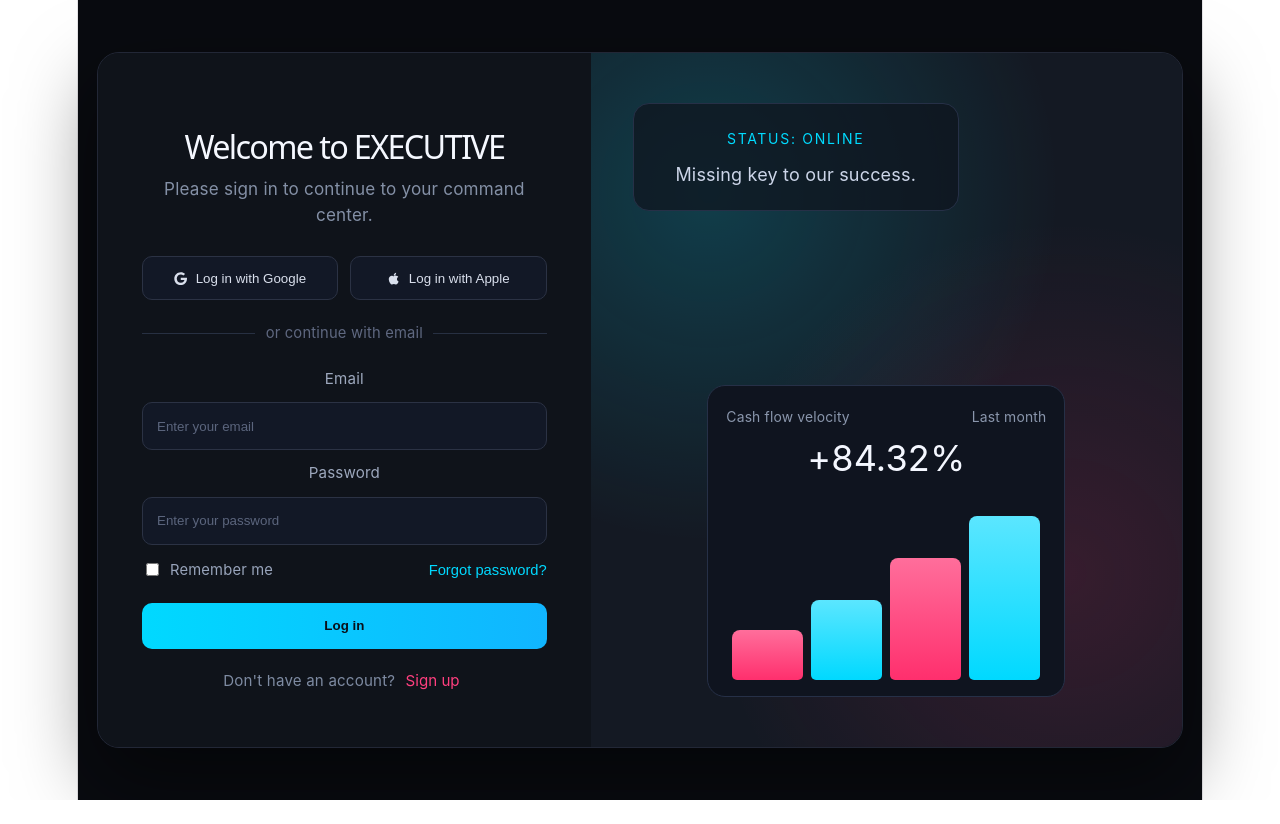
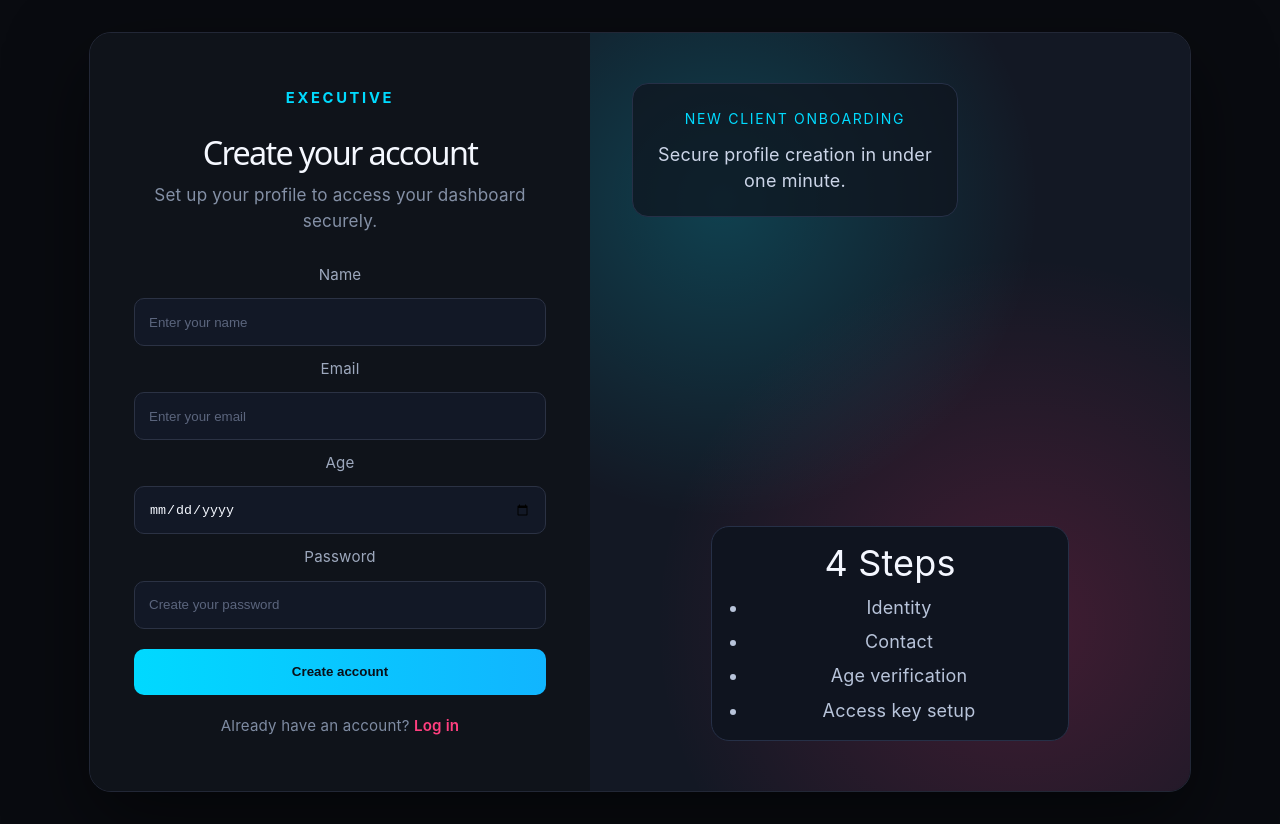
Before and after one commit to timothydarrell14-glitch/Full-Stack_Project, a React (Vite) app in the folder client/: page /authentication/signup in a window 1280 px wide. Before the commit the page ends 800 px from the top, so only its background shows below. Built offline with nearby package versions, Linux system fonts and the light colour scheme.

Commit message:
feat: implement SignUpPage component and update routing in App

```diff
--- a/client/src/App.jsx
+++ b/client/src/App.jsx
@@ -1,13 +1,16 @@
 import LogInPage from './pages/Authentication/LogInPage'
+import SignUpPage from './pages/Authentication/SignUpPage'
 import './App.css'
+import { Routes, Route, Navigate } from 'react-router-dom'
 
 function App() {
+  return (
+    <Routes>
+      <Route path="/" element={<Navigate to="/authentication/login" replace />} />
+      <Route path="/authentication/login" element={<LogInPage />} />
+      <Route path="/authentication/signup" element={<SignUpPage />} />
+    </Routes>
 
-  return (
-    <>
-      <LogInPage />
-    </>
   )
 }
-
 export default App
--- a/client/src/pages/Authentication/LogInPage.jsx
+++ b/client/src/pages/Authentication/LogInPage.jsx
@@ -1,5 +1,6 @@
 import { FaApple, FaGoogle } from 'react-icons/fa'
-import '../../styles/LogInPage.css'
+import { Link } from 'react-router-dom'
+import '../../styles/LoginPage.css'
 
 const metricBars = [26, 42, 64, 86]
 
@@ -12,6 +13,7 @@ function LoginPage() {
     <main className="login-page">
       <section className="login-panel">
         <div className="login-form-side">
+
           <h1>Welcome to EXECUTIVE</h1>
           <p className="login-subtitle">Please sign in to continue to your command center.</p>
 
@@ -51,7 +53,7 @@ function LoginPage() {
           </form>
 
           <p className="signup-copy">
-            Don&apos;t have an account? <button type="button">Sign up</button>
+            Don&apos;t have an account? <Link to="/authentication/signup">Sign up</Link>
           </p>
         </div>
 
--- /dev/null
+++ b/client/src/pages/Authentication/SignUpPage.jsx
@@ -0,0 +1,67 @@
+import { Link } from 'react-router-dom'
+import '../../styles/LoginPage.css'
+import '../../styles/SignUpPage.css'
+
+function SignUpPage() {
+  const handleSubmit = (event) => {
+    event.preventDefault()
+  }
+
+  return (
+    <main className="login-page">
+      <section className="login-panel">
+        <div className="login-form-side">
+          <p className="login-brand">EXECUTIVE</p>
+          <h1>Create your account</h1>
+          <p className="login-subtitle">Set up your profile to access your dashboard securely.</p>
+
+          <form className="login-form signup-form" onSubmit={handleSubmit}>
+            <label htmlFor="signup-name">Name</label>
+            <input id="signup-name" type="text" placeholder="Enter your name" required />
+
+            <label htmlFor="signup-email">Email</label>
+            <input id="signup-email" type="email" placeholder="Enter your email" required />
+
+            <label htmlFor="signup-age">Age</label>
+            <input id="signup-age" type="date" required />
+
+            <label htmlFor="signup-password">Password</label>
+            <input
+              id="signup-password"
+              type="password"
+              placeholder="Create your password"
+              required
+            />
+
+            <button type="submit" className="submit-button">
+              Create account
+            </button>
+          </form>
+
+          <p className="signup-copy">
+            Already have an account? <Link to="/authentication/login">Log in</Link>
+          </p>
+        </div>
+
+        <aside className="login-visual-side signup-visual-side" aria-hidden="true">
+          <div className="visual-note">
+            <p className="note-title">new client onboarding</p>
+            <p className="note-copy">Secure profile creation in under one minute.</p>
+          </div>
+
+          <div className="visual-card signup-info-card">
+            <p className="card-metric">4 Steps</p>
+            <ul>
+              <li>Identity</li>
+              <li>Contact</li>
+              <li>Age verification</li>
+              <li>Access key setup</li>
+            </ul>
+          </div>
+        </aside>
+      </section>
+    </main>
+  )
+}
+
+export default SignUpPage
--- a/client/src/styles/LogInPage.css
+++ b/client/src/styles/LogInPage.css
@@ -1,3 +1,14 @@
+.login-page,
+#root {
+  width: 100%;
+}
+
+#root {
+  max-width: none;
+  margin: 0;
+  border: none;
+}
+
 .login-page {
   min-height: 100vh;
   background: #090b10;
@@ -182,12 +193,10 @@
   font-size: 0.84rem;
 }
 
-  .signup-copy button {
-    border: none;
-    background: transparent;
+.signup-copy a {
   color: #ff3f7f;
-    cursor: pointer;
-    font: inherit;
+  text-decoration: none;
+  font-weight: 600;
 }
 
 .login-visual-side {
--- /dev/null
+++ b/client/src/styles/SignUpPage.css
@@ -0,0 +1,44 @@
+.signup-form {
+    margin-top: 8px;
+  }
+
+  .signup-form input[type='text'],
+  .signup-form input[type='email'],
+  .signup-form input[type='date'],
+  .signup-form input[type='password'] {
+    height: 46px;
+    border-radius: 10px;
+    border: 1px solid #2b3244;
+    background: #121826;
+    padding: 0 14px;
+    color: #f5f8ff;
+    outline: none;
+    transition: border-color 0.2s ease, box-shadow 0.2s ease;
+  }
+
+  .signup-form input[type='text']::placeholder,
+  .signup-form input[type='email']::placeholder,
+  .signup-form input[type='password']::placeholder {
+    color: #5b657d;
+  }
+
+  .signup-form input:focus {
+    border-color: #00d9ff;
+    box-shadow: 0 0 0 3px rgba(0, 217, 255, 0.14);
+  }
+
+  .signup-visual-side {
+    background:
+      radial-gradient(circle at 22% 22%, rgba(0, 229, 255, 0.2), transparent 42%),
+      radial-gradient(circle at 72% 78%, rgba(255, 47, 109, 0.2), transparent 50%),
+      #131824;
+  }
+
+  .signup-info-card ul {
+    margin: 0;
+    padding-left: 18px;
+    display: flex;
+    flex-direction: column;
+    gap: 8px;
+    color: #b8c4da;
+  }
```
Lines whose indentation alone changed are shown as unchanged.
